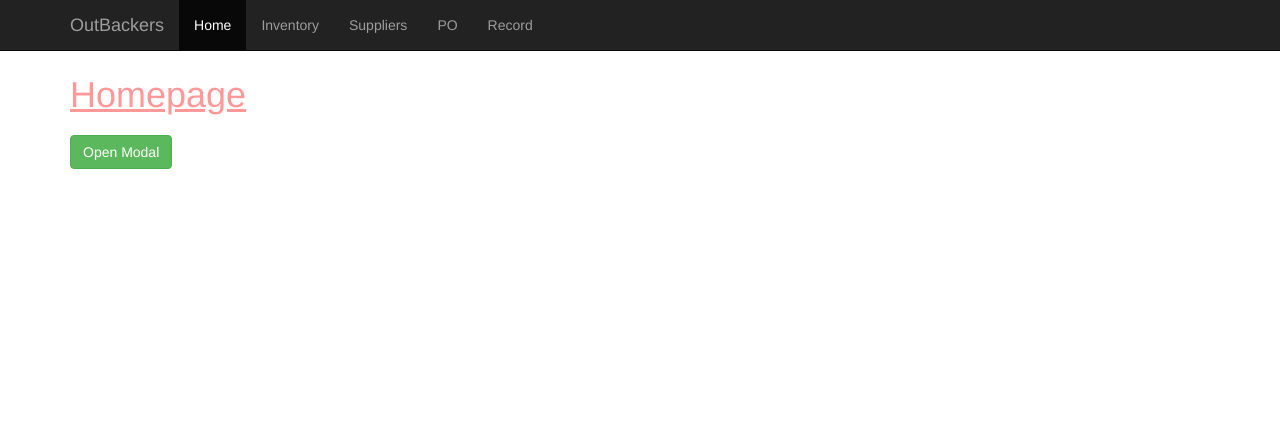
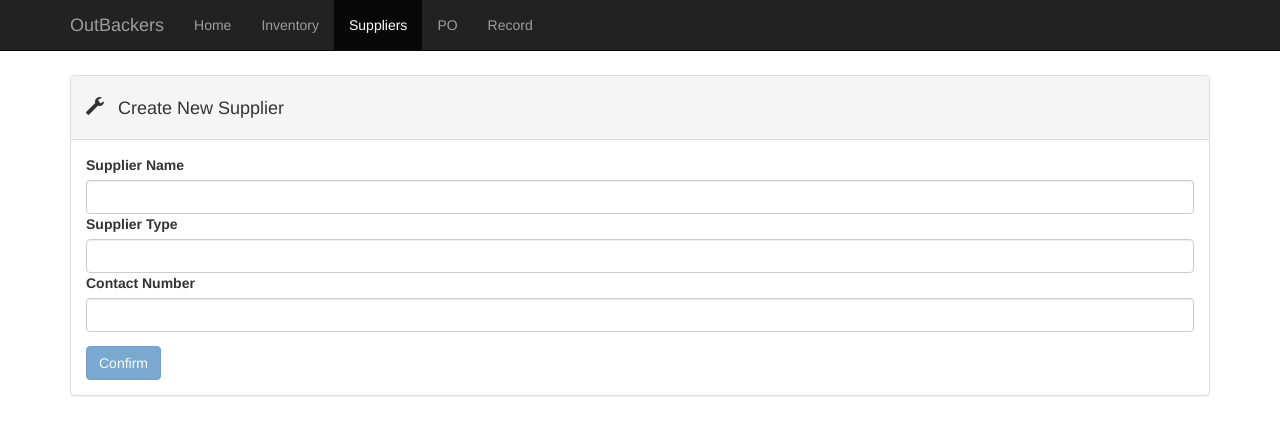
Before and after one commit to tengkiatwong/Eatfficient, a website: page index.html at #/suppliersCreate in a window 1280 px wide. Drawn offline with Linux system fonts and the light colour scheme.

Commit message:
interval

```diff
--- a/app/routes.js
+++ b/app/routes.js
@@ -20,6 +20,10 @@ webApp.config(['$routeProvider', function($routeProvider) {
         .when('/suppliers/:supplier',{
             templateUrl: 'views/supplierEdit.html',
             controller: 'SuppliersEditController'
+        })
+        .when('/suppliersCreate',{
+            templateUrl: 'views/supplierCreate.html',
+            controller: 'SuppliersController'
         })
 
         //purchaseOrder module
--- a/controllers/controller.js
+++ b/controllers/controller.js
@@ -154,6 +154,14 @@ webApp.controller('SuppliersController', ['$scope','$uibModal', function($scope,
                 //console.log('Modal dismissed at: ' + new Date());
             });
     }
+
+    //create New Supplier
+    $scope.newSupplier = {};
+    $scope.createSupplier = function(){
+        console.log($scope.newSupplier);
+        //send to database
+    }
+
 }]);
 
 webApp.controller('SuppliersEditController', ['SERVER','SupplierService', '$scope', function(SERVER,SupplierService, $scope) {
--- /dev/null
+++ b/views/supplierCreate.html
@@ -0,0 +1,54 @@
+<div class="container">
+<div class="panel panel-default">
+        <div class="panel-heading">
+          <div class="panel-title">
+
+            <h4><i class="glyphicon glyphicon-wrench" style="padding-right:0.5em"></i> Create New Supplier
+            </h4>
+          </div>
+        </div>
+        <div class="panel-body">
+
+          <form class="form form-vertical" name="newPoForm">
+            <div class="control-group">
+              <label>Supplier Name</label>
+              <div class="controls">
+                <input type="text" class="form-control" ng-model="newSupplier.SupplierName" required>
+              </div>
+            </div>
+              <div class="control-group">
+              <label>Supplier Type</label>
+              <div class="controls">
+                <input type="text" class="form-control" ng-model="newSupplier.Type" required>
+              </div>
+            </div>
+              <div class="control-group">
+              <label>Contact Number</label>
+              <div class="controls">
+                <input type="number" class="form-control" ng-model="newSupplier.ContactNumber" required>
+              </div>
+            </div>
+
+              <div class="controls" style="padding-top:1em">
+                <button type="submit" class="btn btn-primary" ng-disabled="newPoForm.$invalid" ng-click="createSupplier()">
+                  Confirm
+                </button>
+              </div>
+            </div>
+
+          </form>
+
+
+        </div><!--/panel content-->
+      </div><!--/panel-->
+
+<style>
+    fieldset{
+    background: #FCFCFC;
+    padding: 16px;
+    border: 1px solid #D5D5D5;
+    }
+    .addfields{
+        margin: 10px 0;
+    }
+</style>
```
Also changed, not shown: views/suppliers.html (+2 -2 lines).
